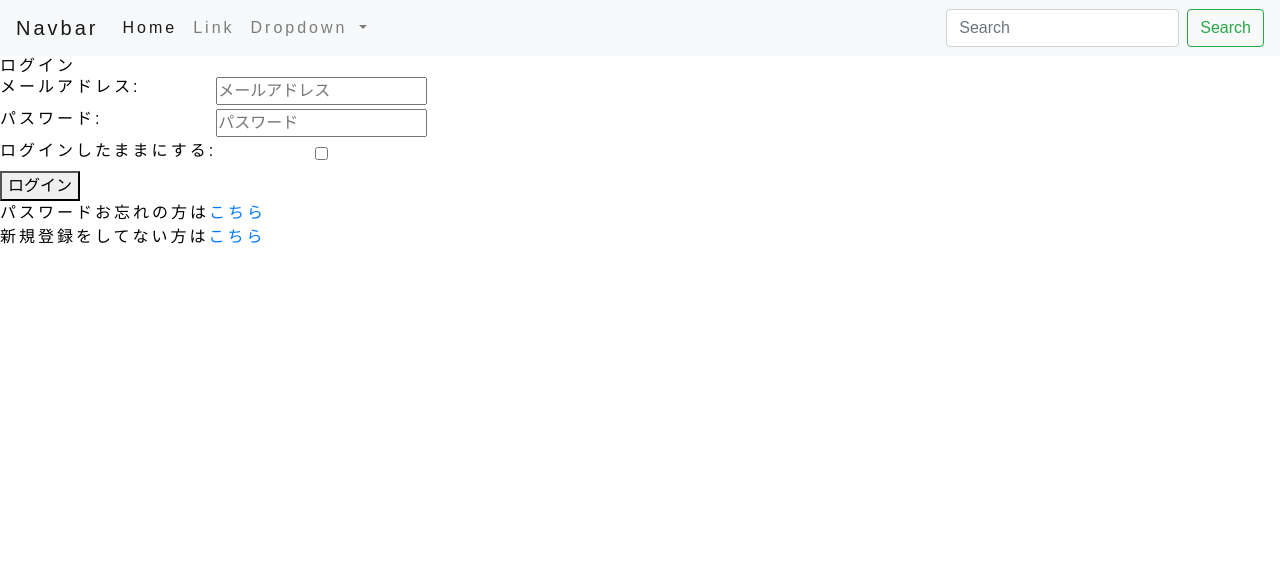
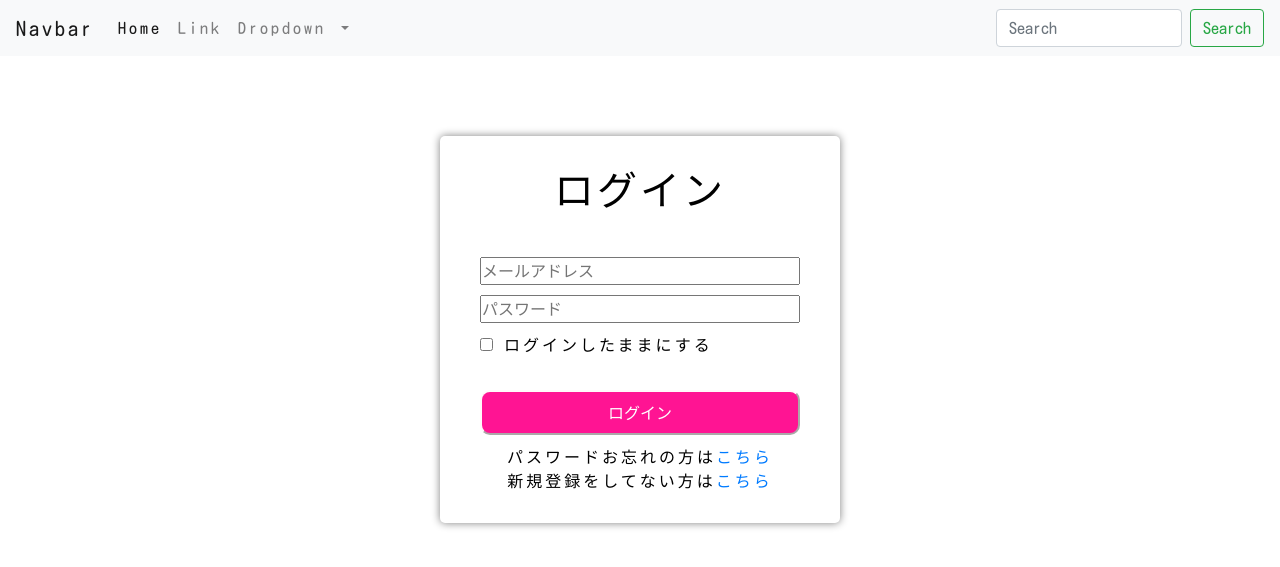
Before and after one commit to amaguri-star/cross_book, a Django app: page /accounts/login/ in a window 1280 px wide. Shown: the top 567 px of the page. Run offline with Django 3.2, Linux system fonts and the light colour scheme; some libraries are stand-ins or nearby versions.

Commit message:
style login and singup page

```diff
--- a/static/css/main.css
+++ b/static/css/main.css
@@ -1,10 +1,9 @@
+@import url('https://fonts.googleapis.com/css2?family=Kosugi+Maru&family=Roboto&display=swap');
+
+
 body {
-    font-family: sans-serif;
+    font-family: 'Kosugi Maru', sans-serif;
     letter-spacing: 3px;
-}
-
-input, textarea, select {
-    width: 100%;
 }
 
 .errorlist {
@@ -12,6 +11,58 @@ input, textarea, select {
 }
 
 
+.form-field-outer {
+    display: flex;
+    flex-flow: column;
+    align-items: center;
+    width: 400px;
+    margin: 5em auto;
+    box-shadow: 0 0 8px gray;
+    border-radius: 5px;
+}
+
+.form-field-wrapper {
+    display: flex;
+    flex-flow: column;
+    align-items: center;
+    width: 100%;
+    margin: 30px 0;
+}
+
+
+.form-header {
+    font-size: 40px;
+}
+
+.form-field-outer form {
+    width: 100%;
+    display: flex;
+    flex-flow: column;
+    align-items: center;
+    margin: 10px 0;
+}
+
+.form-field-outer .input-field {
+    width: 80%;
+}
+
+.form-field-outer input[type="email"], input[type="text"], input[type="password"] {
+    width: 100%;
+}
+
+.form-field-outer div + div {
+    margin-top: 10px;
+}
+
+.submit-button {
+    display: block;
+    width: 80%;
+    border-radius: 10px;
+    background-color: deeppink;
+    border-color: snow;
+    height: 45px;
+    color: white;
+}
 
 
 /*プロフィールページ*/
@@ -117,9 +168,6 @@ input, textarea, select {
 }
 
 
-
-
-
 /*商品詳細ページ*/
 .heading-image .item-image {
     display: block;
@@ -178,13 +226,6 @@ input, textarea, select {
 }
 
 
-
-
-
-
-
-
-
 /*カテゴリーページ*/
 .category-page-outer {
     padding: 0 200px;
--- a/templates/account/login.html
+++ b/templates/account/login.html
@@ -1,14 +1,30 @@
 {% extends 'shared/base.html' %}
 {% block title %}ログイン{% endblock %}
 {% block content %}
-    <h1>ログイン</h1>
-    <form action="" method="POST">
-    {% csrf_token %}
-        <table>
-            {{ form.as_table }}
-        </table>
-        <button type="submit">ログイン</button>
-    </form>
-    <p>パスワードお忘れの方は<a href="{% url 'account_reset_password' %}">こちら</a></p>
-    <p>新規登録をしてない方は<a href="{% url 'account_signup' %}">こちら</a></p>
+    <div class="form-field-outer">
+        <div class="form-field-wrapper">
+            <h1 class="form-header">ログイン</h1>
+            <hr>
+            <form action="" method="POST">
+                {% csrf_token %}
+                {% for field in form %}
+                    {% if field.name == "remember" %}
+                        <div class="input-field">
+                        {{ field }}
+                        {{ field.label }}
+                        </div>
+                    {% else %}
+                        <div class="input-field">
+                            {{ field }}
+                        </div>
+                    {% endif %}
+                {% endfor %}
+                <hr>
+                <button class="submit-button" type="submit">ログイン</button>
+            </form>
+            <p>パスワードお忘れの方は<a href="{% url 'account_reset_password' %}">こちら</a></p>
+            <p>新規登録をしてない方は<a href="{% url 'account_signup' %}">こちら</a></p>
+        </div>
+
+    </div>
 {% endblock %}
--- a/templates/cross_book/user_profile.html
+++ b/templates/cross_book/user_profile.html
@@ -9,6 +9,7 @@
                 <div class="user-icon-image-wrapper">
                     <img class="user-icon-image" src="{{ user.image.url }}" alt="ユーザーアカウントの画像">
                 </div>
+                {% if request.user == user %}
                 <div class="user-edit-button-wrapper">
                     <div class="edit-profile-button">
                         <a href="{% url 'edit_user_profile' user.id %}">
@@ -16,6 +17,7 @@
                         </a>
                     </div>
                 </div>
+                {% endif %}
             </div>
             <div class="user-name">
                 {{ user.username }}
```
Also changed, not shown: templates/account/signup.html (+18 -9 lines).
